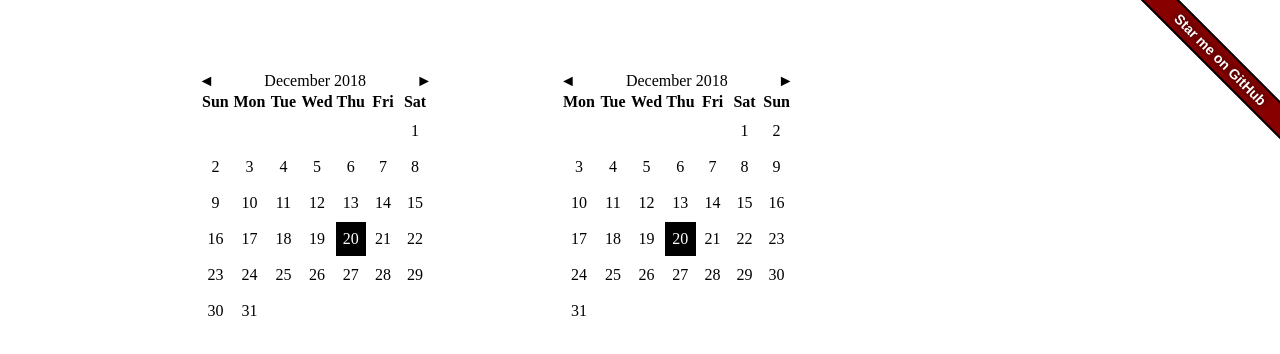
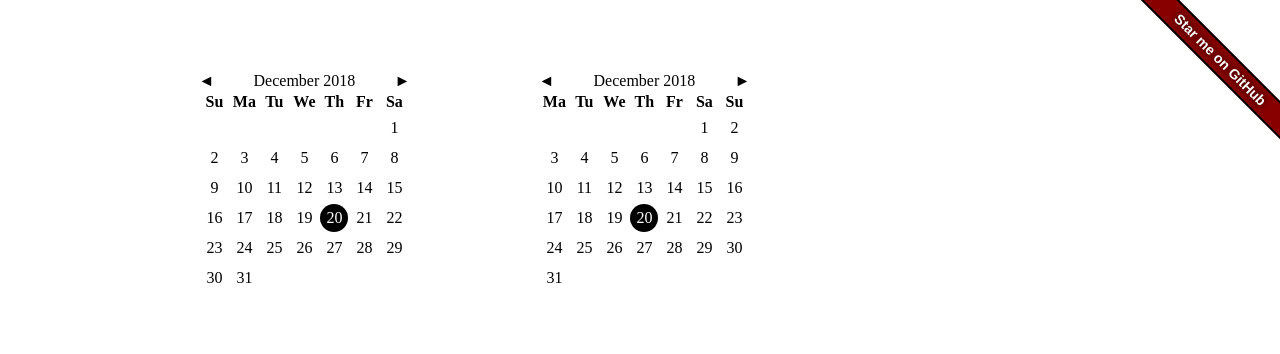
Before and after one commit to Thibor/jsRapCalendar, a plain HTML site: page index.html in a window 1280 px wide. Drawn offline with nearby package versions, Linux system fonts and the light colour scheme.

Commit message:
Add files via upload

```diff
--- a/jsRapCalendar.css
+++ b/jsRapCalendar.css
@@ -1,13 +1,14 @@
 .rapCalendar{
-	box-sizing: border-box;
+	-moz-user-select: -moz-none;
+	-webkit-user-select: none;
 }
 .rapCalendar tbody td{
-	padding: 4px 2px;
 	text-align: center;
 	cursor:pointer;
 	border: 1px solid transparent;
 	width:24px;
 	height:24px;
+	border-radius:50%;
 }
 .rapCalendar tbody td:hover{
 	border-color: black;
--- a/jsRapCalendar.js
+++ b/jsRapCalendar.js
@@ -8,7 +8,7 @@ $.fn.jsRapCalendar = function(options){
 return this.each(function(){
 	this.opt = $.extend({
 		week:0,
-		daysName:['Sun', 'Mon', 'Tue','Wed', 'Thu', 'Fri','Sat'],
+		daysName:['Su','Ma','Tu','We','Th','Fr','Sa'],
 		monthsNames:['January', 'February', 'March', 'April', 'May', 'Jun', 'July', 'August', 'September', 'October', 'November', 'December'],
 		onClick:null
 	},options);
```
